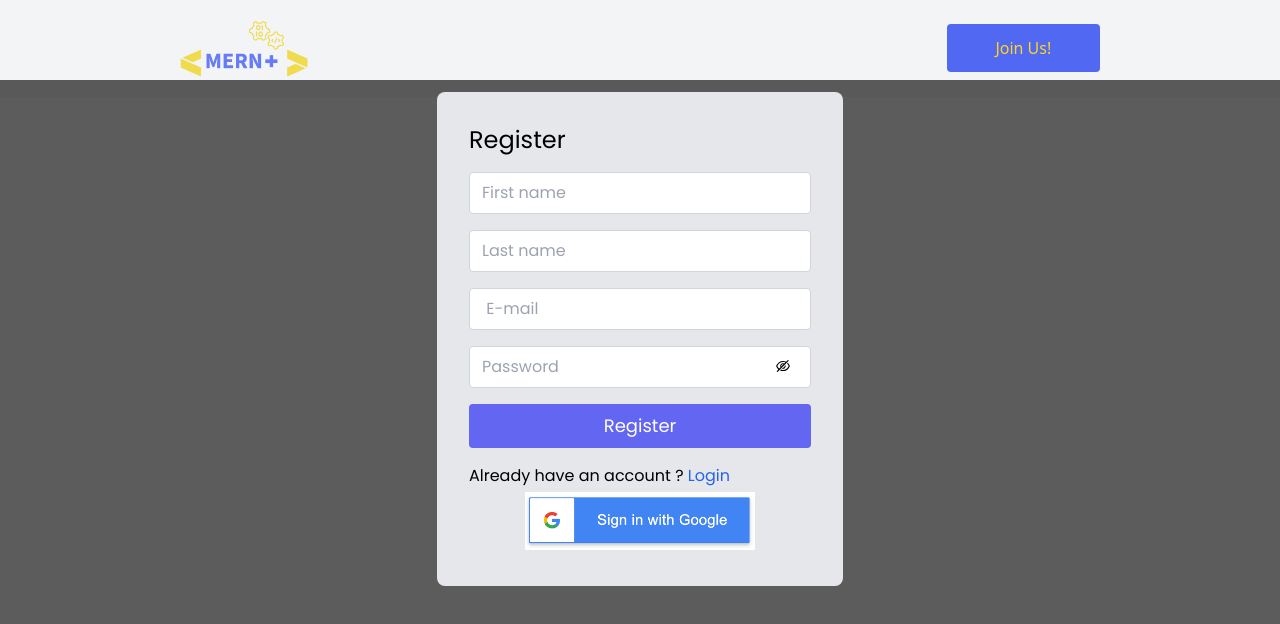
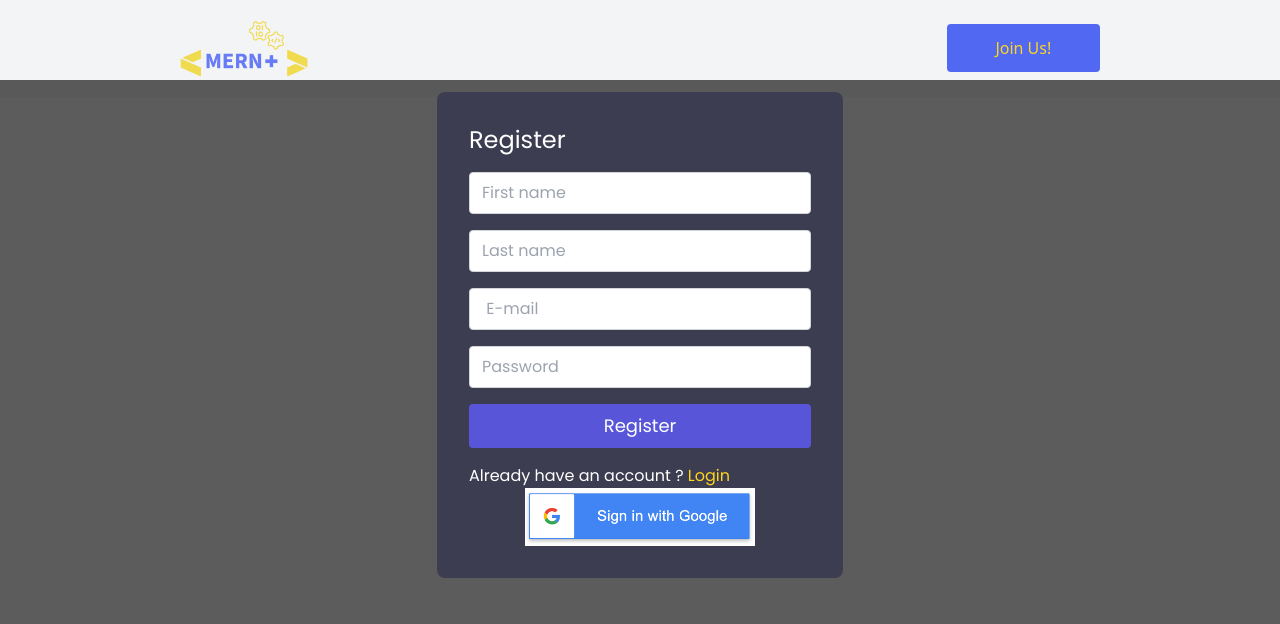
Before and after one commit to maykaltenev/swm-final-project, a React (Create React App) app in the folder client/: page /register in a window 1280 px wide. Shown: the top 624 px of the page. Built offline with nearby package versions, Linux system fonts and the light colour scheme; what @react-pdf/renderer would draw is missing.

Commit message:
style in register

```diff
--- a/client/src/components/Login/Login.jsx
+++ b/client/src/components/Login/Login.jsx
@@ -24,9 +24,9 @@ export default function Login() {
 
   return (
     /* overlay for register component on top of home component ---homepage */
-    <div className="fixed w-full h-full top-20 left-0 right-0 bg-neutral-800/75 flex justify-center align-center z-50">
+    <div className="absolute w-full h-full top-20 left-0 right-0 bg-neutral-800/75 flex justify-center align-center z-50">
       {/* overlay of register component*/}
-      <div className="absolute top-50 left-50 z-50 ">
+      <div className="absolute bg-cool-gray top-50 left-50 z-50 ">
         <form onSubmit={handleLogin}>
           <div className="bg-gray-200 rounded-lg p-8 flex flex-col m-3 m-10 font-poppins">
             <p className="title-font text-2xl mb-4">Login</p>
--- a/client/src/components/Register/Register.jsx
+++ b/client/src/components/Register/Register.jsx
@@ -47,7 +47,7 @@ export default function Register() {
       {/* overlay of register component*/}
       <div className="absolute top-50 left-50 z-30 ">
         <form onSubmit={handleSubmit}>
-          <div className=" bg-gray-200 rounded-lg p-8 flex flex-col m-3 m-10 font-poppins">
+          <div className=" bg-nav-raisin-black-4 text-white rounded-lg p-8 flex flex-col m-3 m-10 font-poppins">
             <p className="title-font text-2xl mb-4">Register</p>
             <div className="relative mb-4">
               <input
@@ -101,7 +101,7 @@ export default function Register() {
             </div>
 
             <button
-              className="text-white bg-indigo-500 border-0 py-2 px-8 focus:outline-none hover:bg-indigo-600 rounded text-lg mb-4"
+              className="text-white bg-btn-majorelle-blue border-0 py-2 px-8 focus:outline-none hover:bg-indigo-600 rounded text-lg mb-4"
               type="submit"
             >
               Register
@@ -112,15 +112,36 @@ export default function Register() {
               {
                 <button
                   onClick={handleShowLoginForm}
-                  className="text-blue-600 hover:text-primary-bg"
+                  className="text-cyber-yellow hover:text-primary-bg"
                   variant="contained"
                 >
                   Login
                 </button>
               }
             </p>
-
-            <a className="flex justify-center border-4" href="/user/google">
+            {/* <button
+              href="/user/google"
+              type="button"
+              class="text-white bg-[#4285F4] hover:bg-[#4285F4]/90 focus:ring-4 focus:outline-none focus:ring-[#4285F4]/50 font-medium rounded-lg text-sm px-5 py-2.5 text-center inline-flex items-center dark:focus:ring-[#4285F4]/55 mr-2 mb-2"
+            >
+              <svg
+                class="mr-2 -ml-1 w-4 h-4"
+                aria-hidden="true"
+                focusable="false"
+                data-prefix="fab"
+                data-icon="google"
+                role="img"
+                xmlns="http://www.w3.org/2000/svg"
+                viewBox="0 0 488 512"
+              >
+                <path
+                  fill="currentColor"
+                  d="M488 261.8C488 403.3 391.1 504 248 504 110.8 504 0 393.2 0 256S110.8 8 248 8c66.8 0 123 24.5 166.3 64.9l-67.5 64.9C258.5 52.6 94.3 116.6 94.3 256c0 86.5 69.1 156.6 153.7 156.6 98.2 0 135-70.4 140.8-106.9H248v-85.3h236.1c2.3 12.7 3.9 24.9 3.9 41.4z"
+                ></path>
+              </svg>
+              Sign in with Google
+            </button> */}
+            <a className="flex justify-center ">
               <img src={GoogleLogo} width="230px" alt="" />
             </a>
           </div>
```
